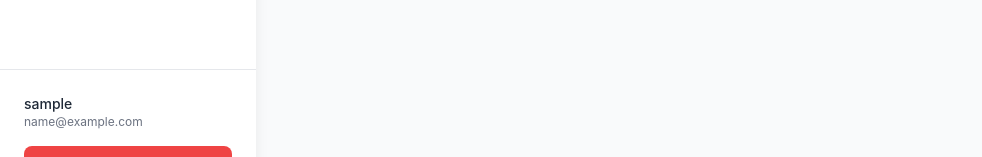
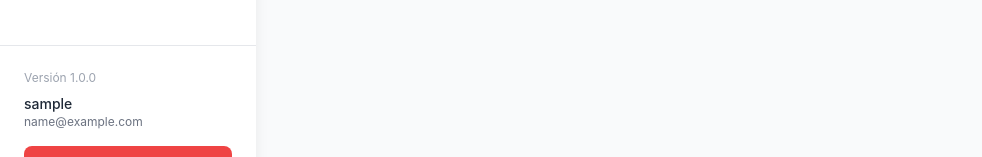
Before and after one commit to Playonline-security/trvly-co-booking-management, a React (Create React App) app in the folder frontend/: page / in a window 1280 px wide. Shown: the part 590-747 px from the top of the page, without its empty margins (0-982 px from the left). Built offline with nearby package versions, Linux system fonts and the light colour scheme; sample sign-in values are in the browser's storage.

Commit message:
feat(ui): Mostrar la versión de la aplicación en la barra lateral (HU-04)

```diff
--- a/frontend/src/components/Sidebar.js
+++ b/frontend/src/components/Sidebar.js
@@ -1,10 +1,11 @@
 import React from 'react';
 import { Link, useLocation } from 'react-router-dom';
 import { useAuth } from '../context/AuthContext';
+import { APP_VERSION } from '../config/appConfig';
 
 /**
  * Componente de barra lateral de navegación
- * Muestra el menú de navegación según el rol del usuario
+ * HU-04: muestra versión de la aplicación
  */
 const Sidebar = () => {
   const { user, logout } = useAuth();
@@ -47,6 +48,7 @@ const Sidebar = () => {
         </nav>
 
         <div className="absolute bottom-0 w-full p-6 border-t border-gray-200">
+          <p className="text-xs text-gray-400 mb-2">Versión {APP_VERSION}</p>
           <div className="mb-4">
             <p className="text-sm font-medium text-gray-800">{user?.username}</p>
             <p className="text-xs text-gray-500">{user?.email}</p>
--- /dev/null
+++ b/frontend/src/config/appConfig.js
@@ -0,0 +1,6 @@
+/**
+ * Configuración de la aplicación frontend
+ * HU-04: mantener sincronizado con frontend/package.json "version"
+ */
+export const APP_VERSION = '1.0.0';
+export const APP_NAME = 'trvly.co';
```
Lines whose indentation alone changed are shown as unchanged.
